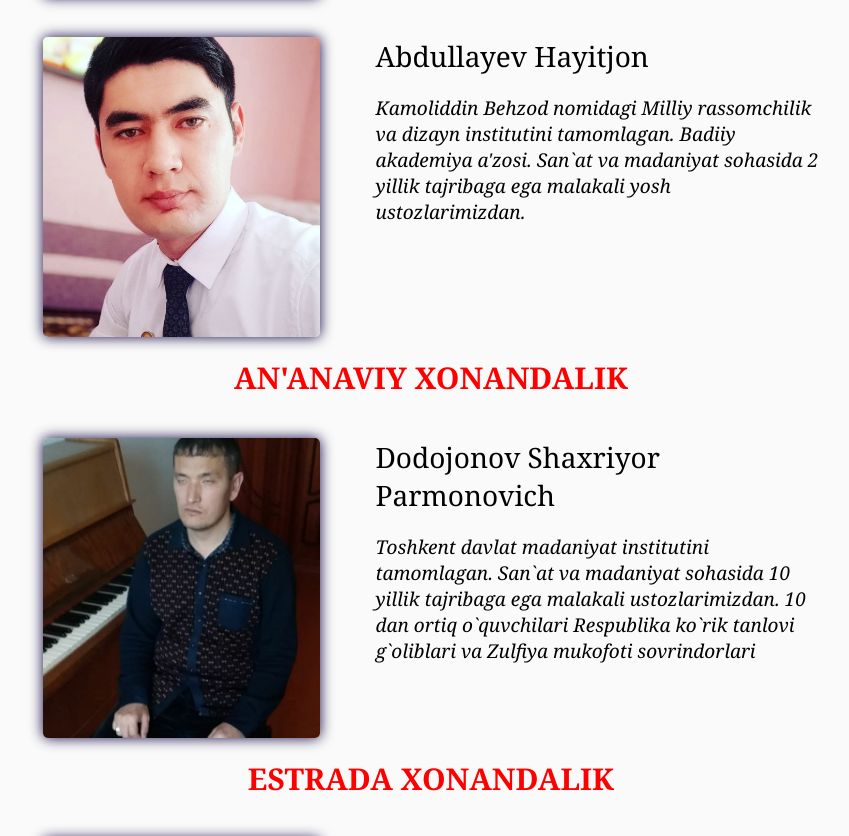
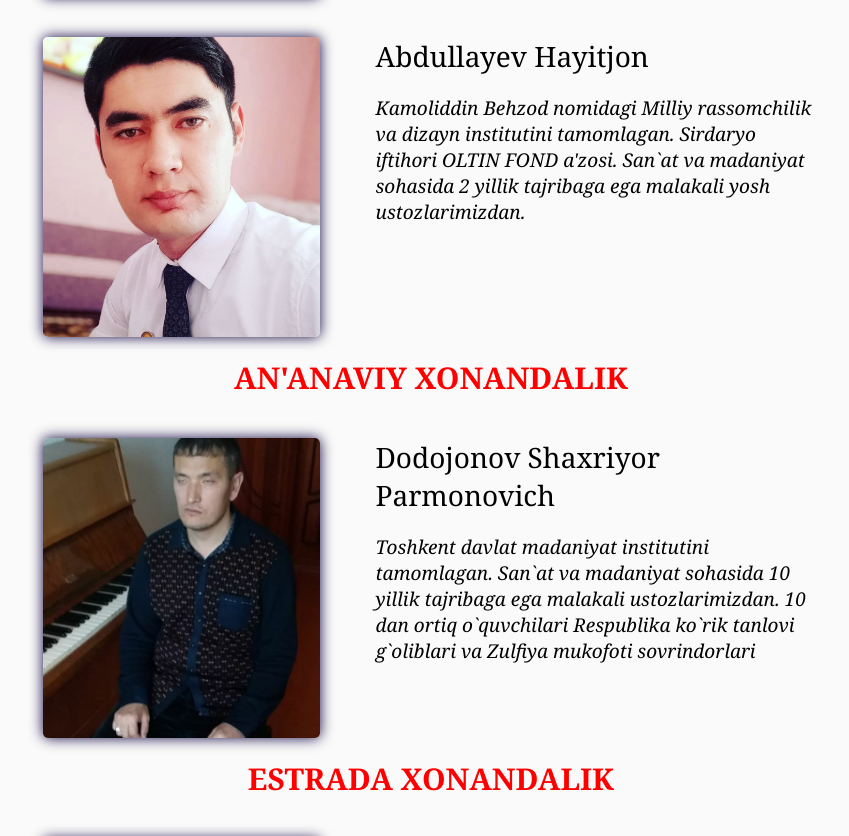
Before and after one commit to record001/bmsm4, a plain HTML site: page teachers.html in a window 1280 px wide. Shown: the part 6045-6881 px from the top of the page, without its empty margins (209-1058 px from the left). Drawn offline with Linux system fonts and the light colour scheme.

Commit message:
correction3

```diff
--- a/teachers.html
+++ b/teachers.html
@@ -252,7 +252,7 @@
             <div class="tCard__text">
               <h2>Abdullayev Hayitjon</h2>
 
-              <p> Kamoliddin Behzod nomidagi Milliy rassomchilik va dizayn institutini tamomlagan. Badiiy akademiya a'zosi. San`at va madaniyat sohasida 2 yillik tajribaga ega malakali yosh ustozlarimizdan.</p>
+              <p> Kamoliddin Behzod nomidagi Milliy rassomchilik va dizayn institutini tamomlagan. Sirdaryo iftihori OLTIN FOND a'zosi. San`at va madaniyat sohasida 2 yillik tajribaga ega malakali yosh ustozlarimizdan.</p>
             </div>
           </div>
 
```
